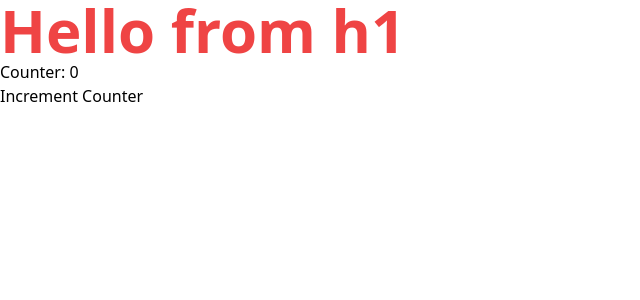
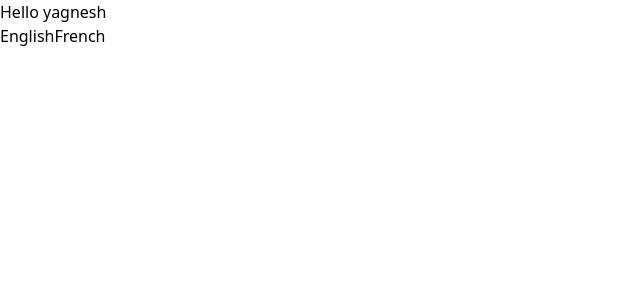
Before and after one commit to imyagnesh/tsc-advance-1, a React app: page / in a window 1280 px wide. Shown: the top 300 px of the page, without its empty margins (0-640 px from the left). Built offline with nearby package versions, Linux system fonts and the light colour scheme.

Commit message:
complete state vs props

```diff
--- a/src/app.jsx
+++ b/src/app.jsx
@@ -12,41 +12,52 @@ import React, { Component } from 'react';
 // }
 
 class App extends Component {
-  state = {
-    counter: 0,
-  };
+  // state = {
+  //   counter: 0,
+  // };
 
-  incrementCounter = () => {
-    // const { counter } = this.state;
-    // this.setState({
-    //   counter: counter + 1,
-    // });
+  constructor(props) {
+    super(props);
 
-    // this.setState({ counter: this.state.counter + 1 });
+    this.state = {
+      greet: `Hello ${props.name}`,
+    };
+  }
 
-    this.setState(({ counter }) => ({
-      counter: counter + 1,
+  // greetInEnglish = () => {
+  //   this.setState((state, { name }) => ({
+  //     greet: `Hello ${name}`,
+  //   }));
+  // };
+
+  // greetInFrench = () => {
+  //   this.setState((state, { name }) => ({
+  //     greet: `hola ${name}`,
+  //   }));
+  // };
+
+  greet = language => {
+    this.setState((state, { name }) => ({
+      greet: `${
+        language === 'en' ? 'Hello' : 'hola'
+      } ${name}`,
     }));
-
-    // this.setState(({ counter }) => ({
-    //   counter: counter + 1,
-    // }));
   };
 
   render() {
-    console.log('render');
-    const { counter } = this.state;
-
+    const { greet } = this.state;
     return (
       <div>
-        <h1 className="text-6xl font-bold text-red-500">
-          Hello from h1
-        </h1>
-        <h2>{`Counter: ${counter}`}</h2>
+        <h1>{greet}</h1>
         <button
           type="button"
-          onClick={this.incrementCounter}>
-          Increment Counter
+          onClick={() => this.greet('en')}>
+          English
+        </button>
+        <button
+          type="button"
+          onClick={() => this.greet('fr')}>
+          French
         </button>
       </div>
     );
```
